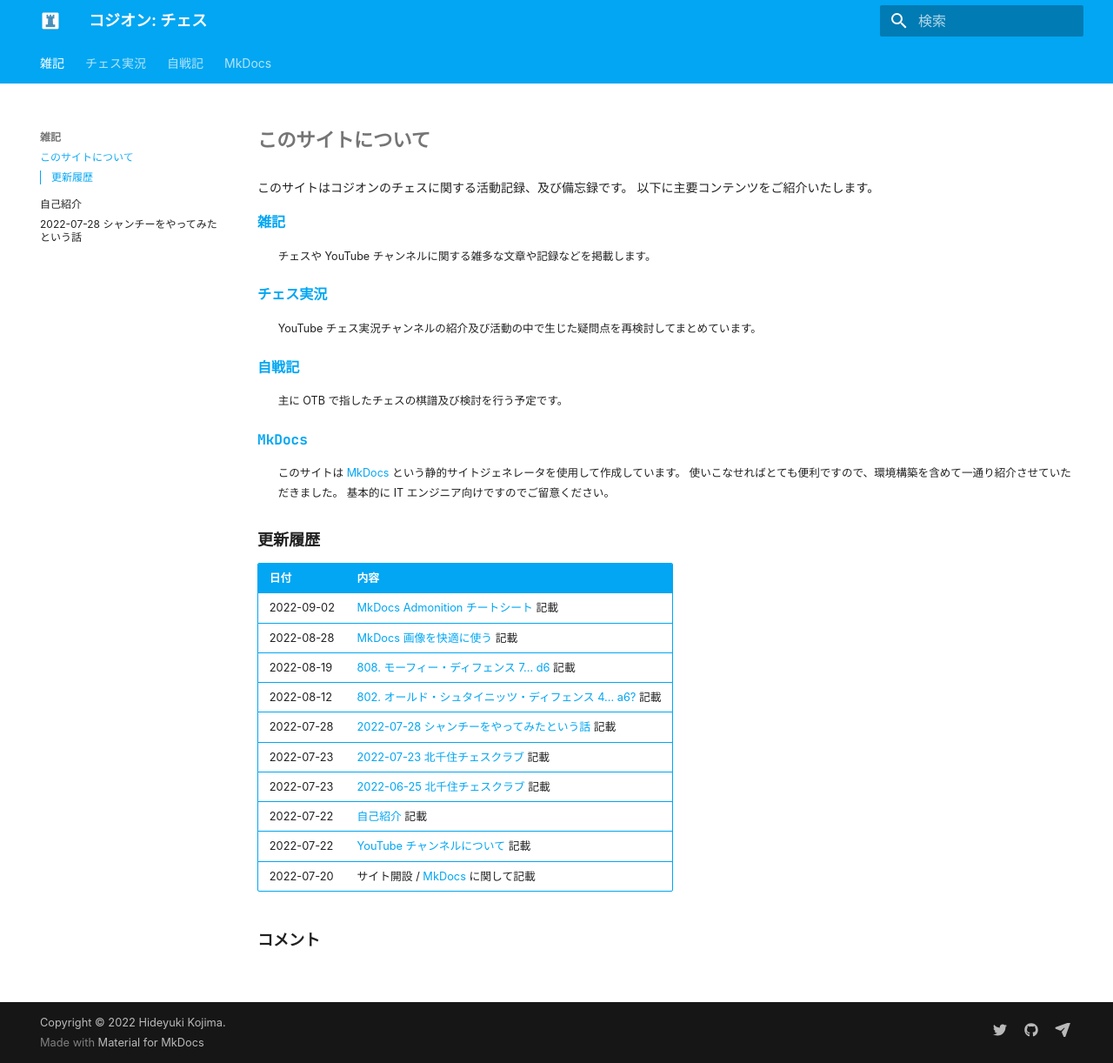
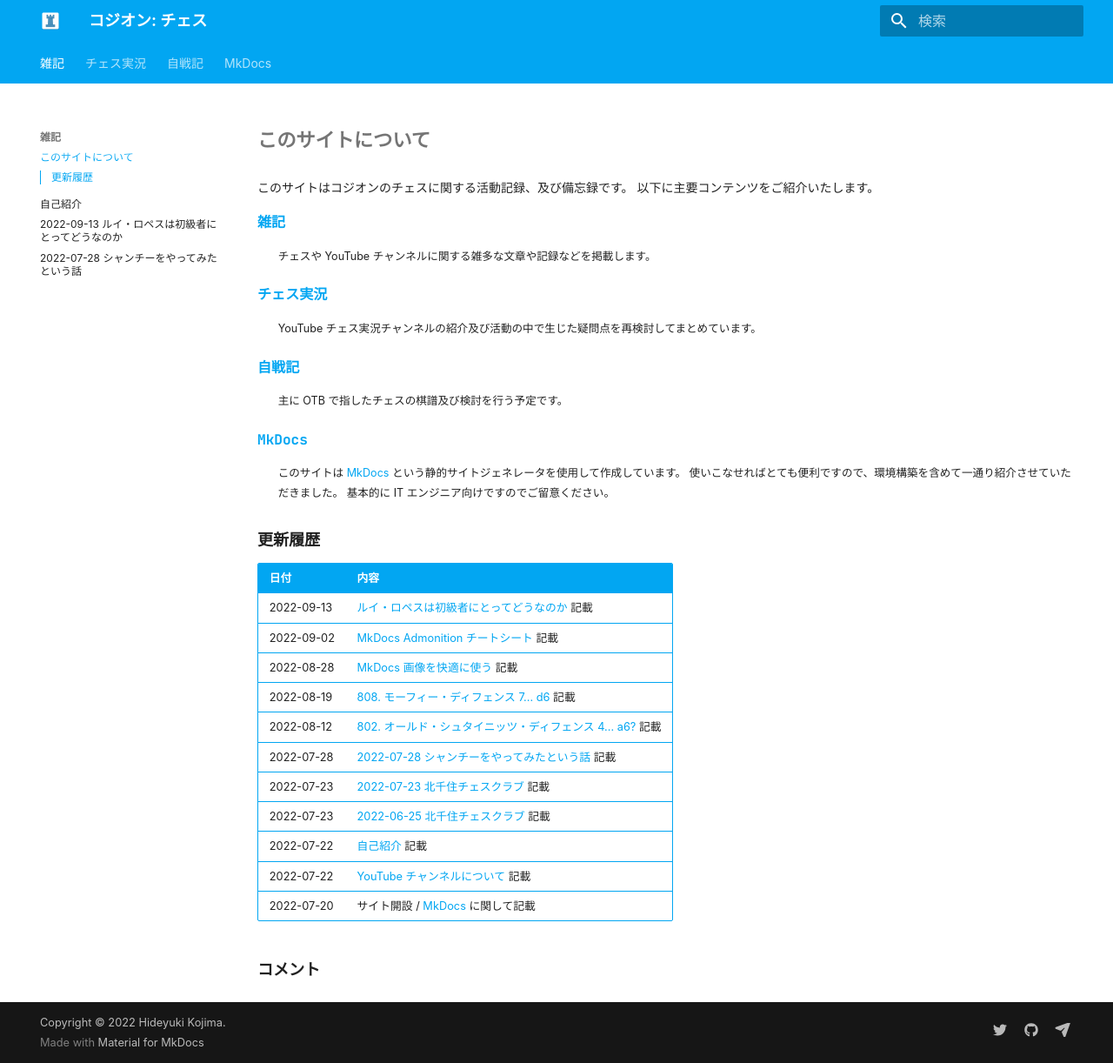
Before and after one commit to kojion/chess, an MkDocs documentation site: the page built from docs/index.md, in a window 1280 px wide and 1222 px high. Shown: the whole window at 87% size. Built offline with MkDocs 1.6.1 and Material for MkDocs 9.7.7, drawn with Linux system fonts in a browser that asks for light colours; some web fonts are replaced; comment, search, counter and statistics services are not loaded; some of the changed lines change nothing that is shown.

Commit message:
ルイ・ロペスは初級者にとってどうなのかを記載

```diff
--- a/docs/assets/extra.css
+++ b/docs/assets/extra.css
@@ -29,7 +29,7 @@
 }
 
 /** インラインコード */
-.md-typeset p > code {
+.md-typeset code {
     padding: 2px 8px;
     color: #e83e8c;
     background-color: #fafafa;
--- a/docs/index.md
+++ b/docs/index.md
@@ -21,6 +21,7 @@
 
 |日付|内容|
 |:--|:--|
+|2022-09-13|[ルイ・ロペスは初級者にとってどうなのか](note/20220913.md) 記載|
 |2022-09-02|[MkDocs Admonition チートシート](mkdocs/008.md) 記載|
 |2022-08-28|[MkDocs 画像を快適に使う](mkdocs/007.md) 記載|
 |2022-08-19|[808. モーフィー・ディフェンス 7... d6](youtube/009/00808.md) 記載|
--- /dev/null
+++ b/docs/note/20220913.md
@@ -0,0 +1,126 @@
+---
+description: ルイ・ロペスは狙いがわかりにくいので初級者向けではないと言われるのに感じたことを書きます。
+image: note/images/20220913-04.png
+---
+
+# 2022-09-13 ルイ・ロペスは初級者にとってどうなのか
+
+!!! note "初級者について"
+
+    人によって解釈が異なるところだと思いますが、ここでは
+    lichess ラピッド 1200 ～ 1700, Chess.com ラピッド 800 ～ 1300 くらいの水準とします。
+
+## ルイ・ロペスが初級者向けではないと言われる所以
+
+![](./images/20220913-01.png){.img-left}
+
+ルイ・ロペスの定義ですが **1. e4 e5 2. Nf3 Nc6 3. Bb5** とする手順を指します。
+この局面図で `3. Bb5` という手が c6 のナイトを攻撃していますが、ほとんどの場合すぐに取ろうという狙いではありません[^1]。
+私はこのルイ・ロペスというオープニング、本に **オープニングのお手本** と書いてあったので本当にチェスを始めた時から使い始め、今までずっと使い続けています。
+
+ルイ・ロペスと似たような手順で初心者・初級者向けとしてよく引き合いに出されるのが **イタリアン・ゲーム** で、これは
+**1. e4 e5 2. Nf3 Nc6 3. Bc4** という手順となります。
+ビショップを展開する先が一路違うだけですが、これがその後のゲーム展開に相当な影響を与えます。
+`3. Bc4` という手は黒の弱点である f7 の地点を直接狙っており、その後の指し手が比較的分かりやすいのが魅力です。
+
+さて、ルイ・ロペスがなぜ初心者・初級者向けではないと言われるのか、今だとよく分かります。多くは以下のような理由だと思います。
+
+---
+
+### 変化が異常に多い
+
+前述の **1. e4 e5 2. Nf3 Nc6 3. Bb5** からの黒の応手に関してですが、それだけみても相当な数があります。
+例えば以下のような感じです:
+
+* `3... a6`: モーフィー・ディフェンス
+* `3... Nf6`: ベルリン・ディフェンス
+* `3... d6`: オールド・シュタイニッツ・ディフェンス
+* `3... Bc5`: クラシカル・ディフェンス
+* `3... Nd4`: バード・ディフェンス
+* `3... Nge7`: コツィオ・ディフェンス
+* `3... f5`: シュリーマン・ディフェンス
+
+この中で `3... a6` のモーフィー・ディフェンスの先も
+[ルイ・ロペスの英語版 Wikipedia](https://en.wikipedia.org/wiki/Ruy_Lopez#Morphy_Defence:_alternatives_to_Closed_Defence)
+を参照していただければお分かりになるかと思いますが、相当な分岐があります。
+これらすべてに対して対策を練るのは至難の業です。
+
+### 定跡を知らないと指せない手順が多い
+
+![](./images/20220913-02.png){.img-left}
+
+`3. Bb5` という手が c6 のナイトを攻撃している手なのですが c6 のナイトは e5 のポーンを守っています。
+なので **4. Bxc6 としてナイトを外せば e5 のポーンを取れるのではないか？** と考えて
+**3... a6 4. Bxc6 dxc6 5. Nxe5?** とするのは誰もが一度はやってみるものだと思います[^2]。
+
+残念ながらこの手は **5... Qd4!** とされて成立しません[^3]。
+これはルイ・ロペスあるあるな局面なのですが、知らないとなかなか正解を導き出すのが難しいです。
+ルイ・ロペスにはこういった暗黙の手順として知っておかなければならない内容が結構あるように見受けられます。
+
+---
+
+### 黒のクイーンサイドのスペースが広くなる
+
+![](./images/20220913-03.png){.img-left}
+
+ルイ・ロペスを手順通り指していくと大体このような局面になることが多くなると思います。
+この後白は `Nbd2 - Nf1 - Ng3` と展開するのを狙っておりこれからの戦いといったところですが、
+これを見てイタリアンに比べて黒のクイーンサイドのスペースが広く白やりにくいな、と思われることが多いようです。
+
+あとビショップの活用に関しても黒の白マスビショップは `Bb7` とフィアンケットして使えば分かりやすいのに対し、白の黒マスビショップは
+`Nbd2` と出た瞬間は動けなくなりますし `Be3` と出ても初期位置よりはマシですが何だかそこまで利いているようには見えません。
+
+やはりこのあたりの緻密な攻防が分かりにくく、初心者・初級者向けではないと言われるのに一役買っているようです。
+
+## 反論 1: ルイ・ロペスの白勝率はどのレート帯でもイタリアンより高い
+
+![](./images/20220913-04.png){.img-left}
+![](./images/20220913-05.png){.img-left}
+
+今の時代 lichess でオープニングの勝率がレート別に分かってしまうのが素晴らしいと思います。
+この図は **lichess ラピッド 1600 での白 3 手目の選択肢ごとの勝率** と **ラピッド 2200 の同様のもの** です。
+実は 1600 くらいのレート帯が一番イタリアンの勝率が高いのですが、それでもルイ・ロペスと白勝率が同じにもかかわらずルイ・ロペスよりも黒勝率が高いです。
+2200 近辺になってくるとルイ・ロペスのほうの成績がイタリアンを凌駕します。
+
+よって真剣に一つ一つ学んでいくモチベーションの高いプレイヤーにとっては、恐らくこの図の通りルイ・ロペスを選択したほうが後々成績がついてくるのではないかと思います。
+
+* レーティングが高くなるほどイタリアンよりルイ・ロペスの採用率が増え重要性が高まる
+* レーティングが高くなるほどルイ・ロペスの勝率が高まる
+
+ルイ・ロペスは大器晩成といえそうです。
+
+!!! tip "スコッチ・ゲームもかなり優秀に見える"
+
+    ここではイタリアンとの比較なので言及しませんが、勝率をみると **3. d4** のスコッチ・ゲームもかなり有力なオープニングに見えます。
+
+---
+
+## 反論 2: 自分でわかる手順を指せば良い
+
+![](./images/20220913-06.png){.img-left}
+
+たとえばこのモーフィー・ディフェンスでのよくある手順図での最善手は **5. O-O** で一見 e4 のポーンがタダのようですが
+**5... Nxe4** は **オープン・バリエーションというれっきとした定跡** です。
+かなり激しい戦いになるので黒としても選んでくることは少ないです。
+とはいっても知らないと e4 のポーンがタダで落ちてしまうように見えるのでここでキャスリングは指しにくいと思います。
+別にこういうところでは定跡を完璧になぞる必要などなく、**5. d3** と守ればいいと思いますし十分有力な手です。
+他の局面でも最善手を完璧に指しに行こうとするのではなく、自分にとって考えやすい手、指しやすい手を選んでいけばいいのではないかと思います。
+
+チェスにおいてオープニング、定跡の理解はある程度は必要ですが、定跡を完璧になぞる必要はマスタークラスでもない限り無いと思います。
+また、本当に知らないと詰むような場面に関しては何度も出会えばさすがに対処法が身につきますし、これはルイ・ロペスに限った話ではありません。
+
+---
+
+## 反論 3: 整備されて歴史あるルイ・ロペスは楽しい
+
+あと最大の理由はルイ・ロペスは **指していて楽しい** ということです。
+オープン・バリエーションやエクスチェンジ・バリエーションに進まなければ多くはポジショナルで緻密な攻防[^4]が続き、
+**チェスを存分に味わっている感** が半端ではなく歴史と共にその深さは他のオープニングの追随を許しません。
+膨大な変化を持つルイ・ロペスですが、それが一つ一つ分かっていき自分の視界が開けていく感覚も楽しいです。
+
+ということで、この感じが肌に合う方にとっては自分の今の棋力に関わらずルイ・ロペスはおすすめのオープニングの一つということになります。
+
+[^1]: すぐに `Bxc6` とナイトとエクスチェンジするバリエーションもあるにはあります
+[^2]: 中級者帯でも稀にやってくる人がいますが、簡単に咎められます
+[^3]: ポーンを取り返された上キャスリング放棄までさせられて白指しにくい局面になります
+[^4]: これが悪く言えば **地味** ということになり人を選ぶと思いますが
--- a/mkdocs.yml
+++ b/mkdocs.yml
@@ -10,6 +10,7 @@
   - 雑記:
     - index.md
     - note/introduction.md
+    - note/20220913.md
     - note/20220728.md
   - チェス実況:
     - youtube/index.md
```
Also changed, not shown: docs/note/images/20220913-04.png (added), docs/note/images/20220913-05.png (added), 4 other files.
